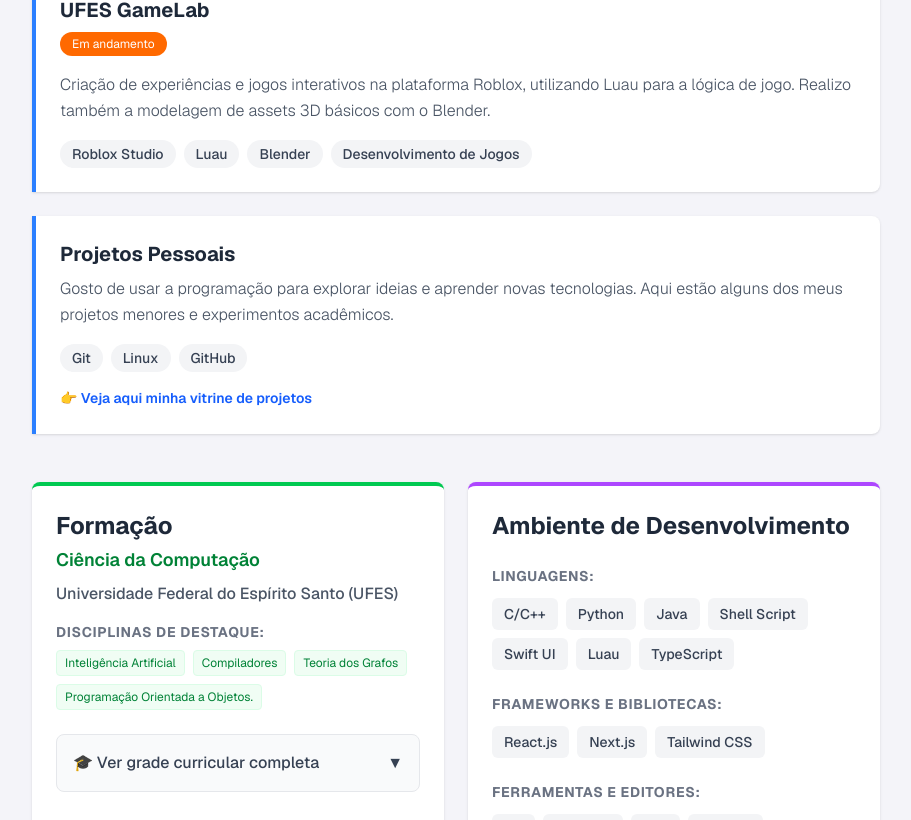
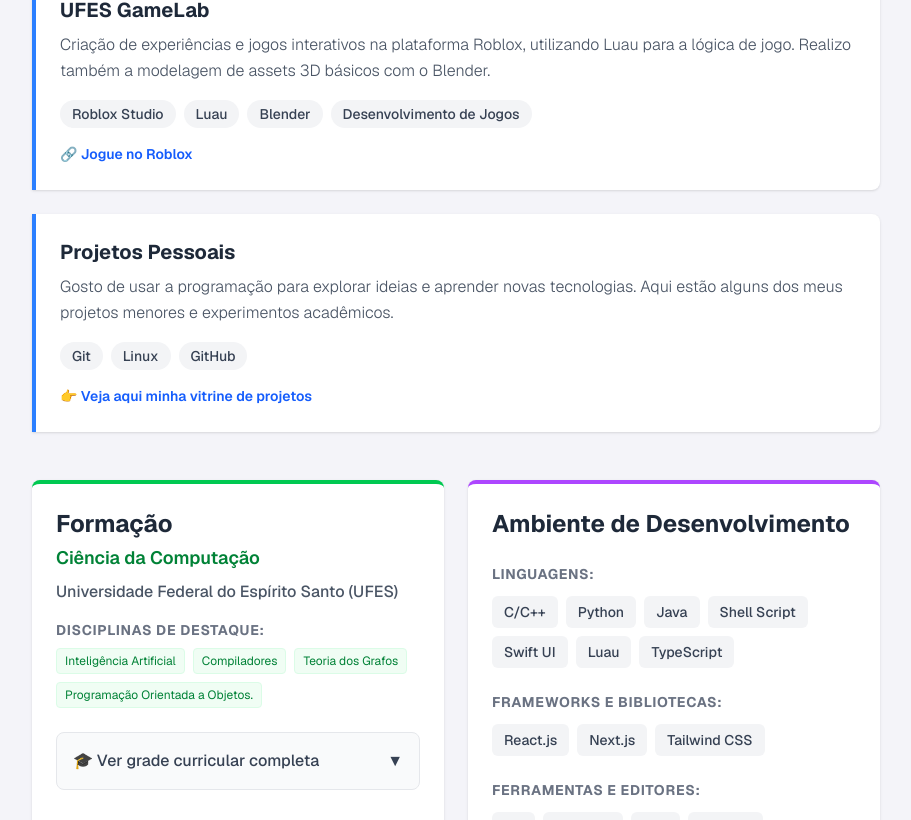
Before and after one commit to jhvlima/jhvlima.github.io, a Next.js app: page / in a window 1280 px wide. Shown: the part 993-1813 px from the top of the page, without its empty margins (184-1095 px from the left). Built offline with nearby package versions, Linux system fonts and the light colour scheme.

Commit message:
novo periodo

```diff
--- a/src/data/education.ts
+++ b/src/data/education.ts
@@ -40,12 +40,12 @@ export const educationData = {
     },
     {
       number: 6,
-      statusKey: 'sem_ongoing',
+      statusKey: 'sem_completed',
       subjectsKey: 'sem6_subjects'
     },
     {
       number: 7,
-      statusKey: 'sem_pending',
+      statusKey: 'sem_ongoing',
       subjectsKey: 'sem7_subjects'
     },
     {
--- a/src/data/projects.ts
+++ b/src/data/projects.ts
@@ -39,13 +39,14 @@ export const projectsData: Project[] = [
     id: "gamelab",
     titleKey: "project3_title",
     descKey: "project3_desc",
-    statusKey: "status_ongoing",
     tags: [
       { text: "Roblox Studio" },
       { text: "Luau" },
       { text: "Blender" },
       { key: "tag_gamedev" }
-    ]
+    ],
+    link: "https://www.roblox.com/pt/games/123797405972371/I-LOVE-EATING-TRASH",
+    linkTitleKey: "project3_link_title"
   },
   {
     id: "mini_projects",
--- a/src/data/translations.ts
+++ b/src/data/translations.ts
@@ -39,6 +39,7 @@ export const translations = {
         project3_title: "UFES GameLab",
         project3_desc: "Creating interactive experiences and games on the Roblox platform, using Luau for game logic. I also do basic 3D asset modeling with Blender.",
         tag_gamedev: "Game Development",
+        project3_link_title: "Play on Roblox",
 
         // Project 4
         project4_title: "Personal Projects",
@@ -128,6 +129,7 @@ export const translations = {
         project3_title: "UFESゲームラボ",
         project3_desc: "Robloxプラットフォームで、ゲームロジックにLuauを使用してインタラクティブな体験やゲームを作成しています。また、Blenderで基本的な3Dアセットのモデリングも行っています。",
         tag_gamedev: "ゲーム開発",
+        project3_link_title: "Robloxでプレイ",
 
         // Project 4
         project4_title: "個人プロジェクト",
@@ -215,6 +217,7 @@ export const translations = {
         project3_title: "UFES GameLab",
         project3_desc: "Criação de experiências e jogos interativos na plataforma Roblox, utilizando Luau para a lógica de jogo. Realizo também a modelagem de assets 3D básicos com o Blender.",
         tag_gamedev: "Desenvolvimento de Jogos",
+        project3_link_title: "Jogue no Roblox",
 
         // Project 4
         project4_title: "Projetos Pessoais",
```
